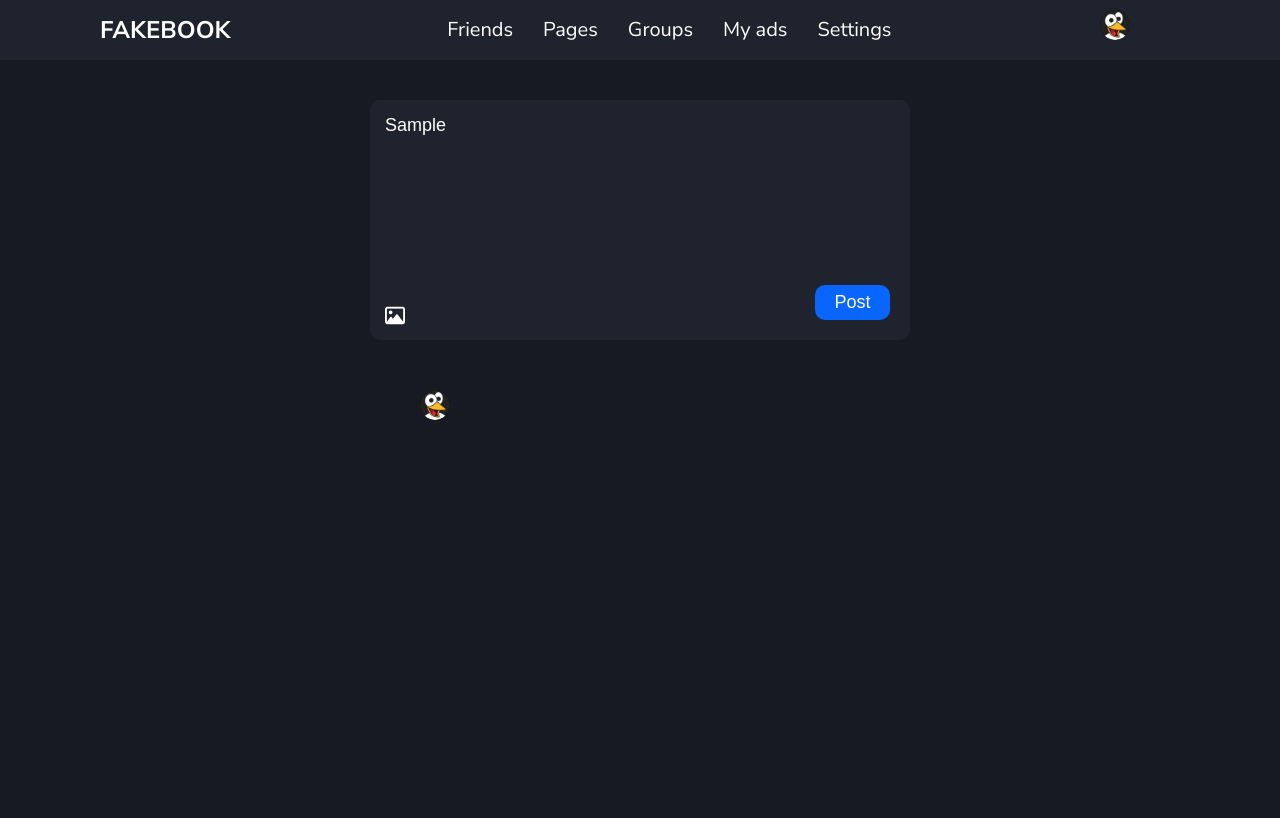
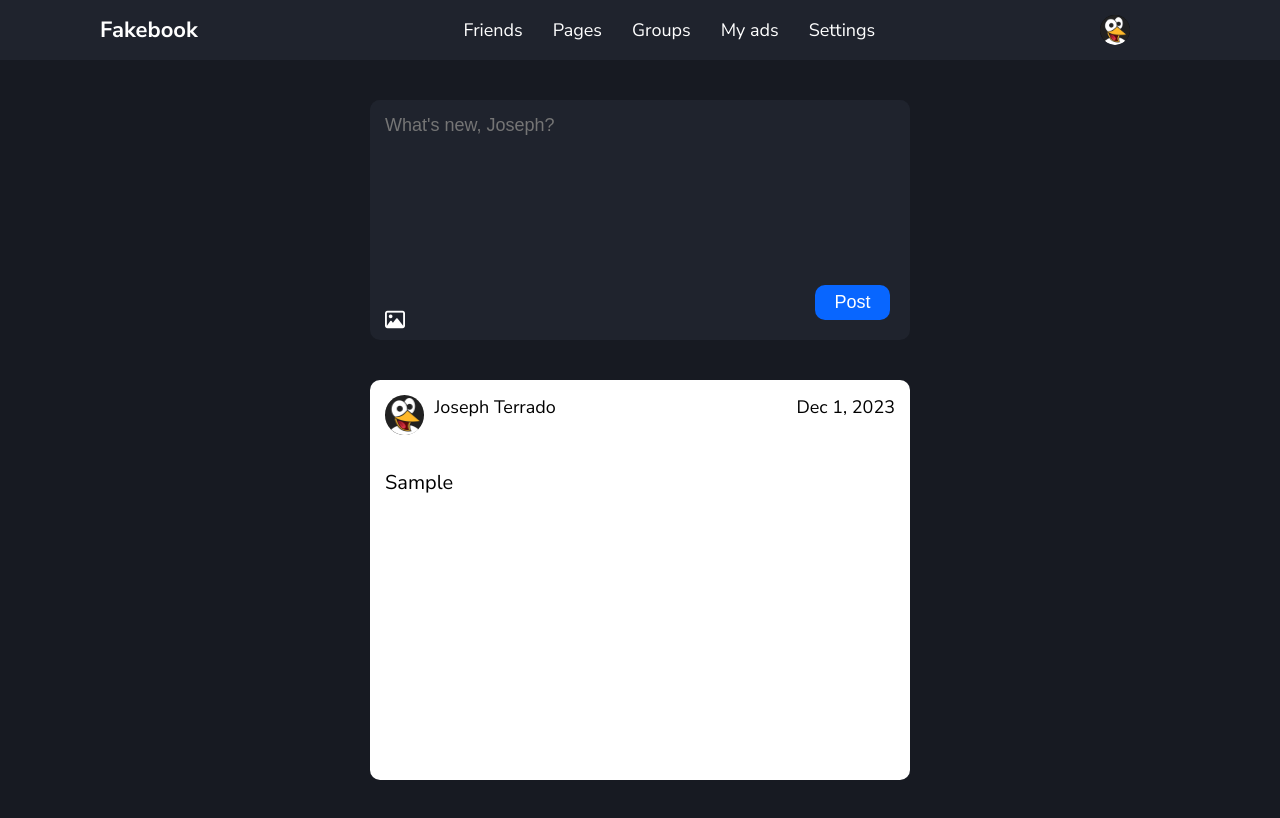
Before and after one commit to Joseph-Wil/fakebook, a website: page index.html in a window 1280 px wide. Both pictures are taken after typing "Sample" into the empty fields and a click on the button "Post". Drawn offline with Linux system fonts and the light colour scheme.

Commit message:
Final touches

```diff
--- a/assets/script/index.js
+++ b/assets/script/index.js
@@ -1,37 +1,37 @@
 'use strict';
 
-import { onEvent, getElement, select, create } from "./utils.js";
-import { User } from "./user.js";
+import { onEvent, select, create } from "./utils.js";
+import { Subscriber } from "./subscriber.js";
 
 // Variables
 
-const userInput = select('.input');
+const userInputElement = select('.input');
 const postButton = select('.post');
 const userOutput = select('.grid-output');
-const insertImage = getElement('#image');
 const imageName = select('.imageName');
+const insertImage = select('.image');
 
 
 // functions
 
-function userPost() {
-    const userInputvalue = userInput.value.trim();
+function userPost(includeImage) {
+    const userInputValue = userInputElement.value.trim();
 
-    if(userInputvalue !== '') {
-        const postElement = create('div');
-        postElement.classList.add('user-post');
+    if (userInputValue !== '') {
+        const outputDiv = setHeader();
 
-        const userInputDisplay = create('p');
-        userInputDisplay.innerText = userInputvalue;
+        const postContent = document.createElement('div');
+        postContent.textContent = userInputValue;
+        postContent.className = 'output-text';
 
-        postElement.appendChild(userInputDisplay);
+        outputDiv.appendChild(postContent);
 
-        userOutput.appendChild(postElement);
+        if (includeImage) {
+            let file = insertImage.files[0];
+            addUserImg(outputDiv, file);
+        }
 
-        userInputvalue = '';
-        insertImage.value = '';
-
-        setHeader();
+        userOutput.appendChild(outputDiv);
     }
 }
 
@@ -45,19 +45,59 @@ function imagePreview() {
     }
 }
 
+function addUserImg(outputDiv, file) {
+    if (file) {
+        const userImage = document.createElement('img');
+        userImage.src = URL.createObjectURL(file);
+        userImage.alt = 'User selected image';
+        userImage.className = 'user-input-img';
+        outputDiv.appendChild(userImage);
+    }
+}
+
 function setHeader() {
-    const date = getDate();
-    const headerDate =
+    const userFirstName = 'Joseph';
+    const userLastName = 'Terrado';
+    const userFullName = `${userFirstName} ${userLastName}`;
+    const currentDate = getDate();
 
+    const outputDiv = document.createElement('div');
+    outputDiv.className = 'output-box';
+
+    const headerContent = document.createElement('div');
+    headerContent.className = 'header-content';
+
+    const headerImage = document.createElement('div');
+    headerImage.className = 'header-image';
+    headerContent.appendChild(headerImage);
+
+    const headerName = document.createElement('div');
+    headerName.className = 'acc-header';
+    headerName.textContent = userFullName;
+    headerContent.appendChild(headerName);
+
+    const headerDate = document.createElement('div');
+    headerDate.className = 'header-date';
+    headerDate.textContent = currentDate;
+    headerContent.appendChild(headerDate);
+
+    outputDiv.appendChild(headerContent);
+
+    return outputDiv;
 }
 
 function getDate() {
     const currentDate = new Date();
     const currentMonth = currentDate.toLocaleString('en-US', { month: 'short' });
     const currentDay = currentDate.getDate();
-    const currentYear = currentYear.getFullYear();
+    const currentYear = currentDate.getFullYear();
 
     return `${currentMonth} ${currentDay}, ${currentYear}`;
+}
+
+function hideText() {
+    imageName.innerText = '';
+    userInputElement.value = '';
 }
 
 // Event functions
@@ -67,6 +107,6 @@ onEvent('change', insertImage, function() {
 });
 
 onEvent('click', postButton, function() {
-    userPost();
-    setHeader();
-})
+    userPost(true);
+    hideText();
+});
--- a/assets/script/subscriber.js
+++ b/assets/script/subscriber.js
@@ -1,6 +1,8 @@
 'use strict';
 
-export class Person extends User {
+import { User } from "./user.js";
+
+export class Subscriber extends User {
     #pages;
     #groups;
     #canMonetize;
--- a/assets/script/user.js
+++ b/assets/script/user.js
@@ -1,6 +1,4 @@
 'use strict';
-
-import { Person } from "./subscriber.js";
 
 export class User {
     #id;
--- a/assets/style/index.css
+++ b/assets/style/index.css
@@ -40,11 +40,10 @@ body {
 }
 
 h1 {
-    font-size: 24px;
+    font-size: 22px;
     width: 20%;
     line-height: 60px;
     color: #fff;
-    text-transform: uppercase;
 }
 
 nav {
@@ -67,13 +66,14 @@ nav ul li {
 nav ul li a {
     display: inline-block;
     padding: 0 15px;
-    font-size: 20px;
+    font-size: 18px;
     text-decoration: none;
     color: #fff;
 }
 
 .profile {
     padding: 10px 50px;
+    line-height: 60px;
 }
 
 .profile img {
@@ -120,11 +120,10 @@ input[type="button"] {
 .grid-output {
     display: grid;
     margin: 40px auto;
-    grid-gap: 30px 0;
+    grid-gap: 20px 0;
     width: 50%;
-    height: 30rem;
+    min-height: 25rem;
     background-color: var(--app-dark-bg);
-    color: #fff;
     border-radius: 10px;
 }
 
@@ -134,6 +133,7 @@ input[type="button"] {
 
 .image-icon {
     position: absolute;
+    display: flex;
     bottom: 0;
     left: 0;
     margin: 10px 15px;
@@ -141,12 +141,12 @@ input[type="button"] {
     color: #fff;
 }
 
-.imageName {
-    display: flex;
-    margin-left: 10px;
+span {
     color: #fff;
-    font-size: 12px;
+    font-size: 10px;
+    padding: 5px;
 }
+
 /***    Hover   ***/
 
 input[type="button"]:hover {
@@ -161,35 +161,73 @@ input[type="button"]:hover {
     transition: 0.2 ease-in-out;
 }
 
+nav ul li a:hover {
+    cursor: pointer;
+    color: var(--app-hover);
+    transition: 0.2 ease-in-out;
+}
+
 /***    Output Box  ***/
 
-.header-name {
+.output-box {
+    display: flex;
+    flex-direction: column;
+    position: relative;
     font-size: 18px;
-    color: var(--app-dark-bg);
+    height: auto;
+    border-radius: 10px;
+    background-color: #fff;
+    padding: 15px;
+}
+
+.header-content {
+    display: flex;
+}
+
+.header-image {
+    background-image: url(../image/penguin.jpg);
+    background-size: cover;
+    background-position: center;
+    width: 12%;
+    height: 40px;
+    border-radius: 50%;
 }
 
 .acc-header {
-    position: relative;
-    display: flex;
-    background-color: #fff;
-    justify-content: space-between;
-    color: var(--app-dark-bg);
-    font-size: 18px;
-    width: 100%;
-    min-height: 10rem;
+    color: #000;
+    width: 90%;
+    height: 4rem;
+    margin-left: 10px;
+}
+
+.header-date {
+    color: #000;
+    width: 50%;
+    margin-left: auto;
+    text-align: right;
 }
 
 .user-input {
-    position: absolute;
+    margin-bottom: 20px;
+    text-align: left;
     font-size: 16px;
     width: 100%;
-    height: 100%;
-    border-radius: 4px;
-    color: #fff;
-    background-color: var(--app-light-bg);
-    padding: 15px;
+    height: 8rem;
+    color: #000;
     letter-spacing: 1px;
-    border: solid 1px transparent;
-    transition: border 0.1s ease-in-out;
-    line-height: 30px;
 }
+
+.user-input-img {
+    width: 100%;
+    max-height: 12rem;
+    border-radius: 10px;
+}
+
+.output-text {
+    margin-top: 10px;
+    margin-bottom: 50px;
+    font-size: 20px;
+    width: 100%;
+    height: 50px;
+    text-align: left;
+}
--- a/index.html
+++ b/index.html
@@ -34,17 +34,13 @@
                 <div class="text-box">
                     <input type="text" class="input" placeholder="What's new, Joseph?">
                     <div class="image-upload">
-                        <input type="file" id="image" accept="image/*" onchange="previewImage()">
-                        <label for="image" class="image-icon"><i class="fa-regular fa-image"></i></label>
-                        <span class="imageName"></span>
+                        <input type="file" class="image" id="image" accept="image/*" onchange="previewImage()">
+                        <label for="image" class="image-icon"><i class="fa-regular fa-image"></i><span class="imageName"></span></label>
                     </div>
                     <input type="button" class="post" value="Post">
                 </div>
                 <div class="grid-output">
-                    <header class="set-header">
-                        <div class="profile"><img src="./assets/image/penguin.jpg" alt="Profile Picture"></div>
-                        <div></div>
-                    </header>
+                    </div>
                 </div>
             </div>
         </main>
--- a/package.json
+++ b/package.json
@@ -3,6 +3,7 @@
   "version": "1.0.0",
   "description": "",
   "main": "index.js",
+  "type": "module",
   "scripts": {
     "test": "echo \"Error: no test specified\" && exit 1",
     "start": "lite-server"
```
